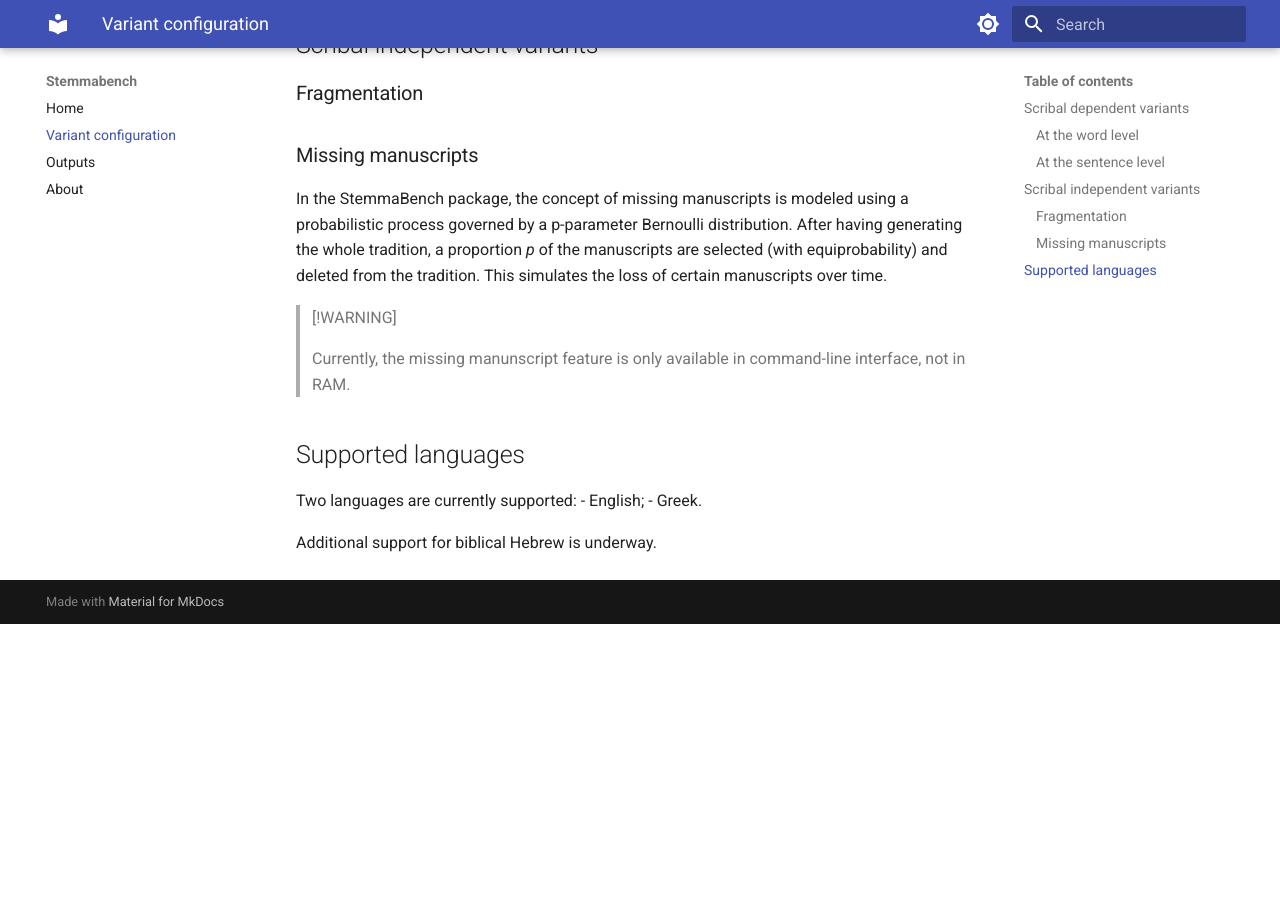
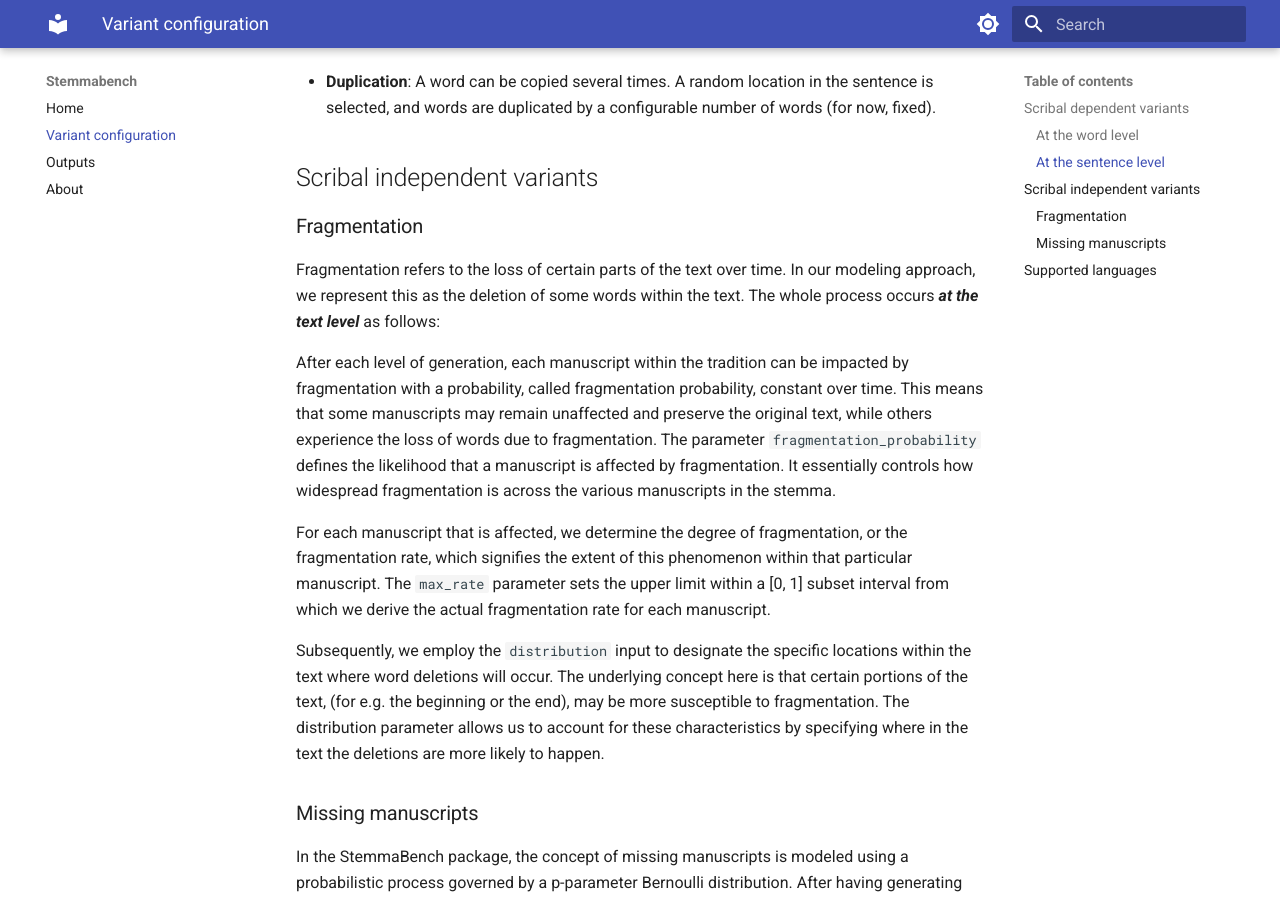
Before and after one commit to metz-theolab/stemmabench, an MkDocs documentation site: the page built from docs/variants.md, in a window 1280 px wide and 900 px high, scrolled down 1428 px. Built offline with MkDocs 1.6.1 and Material for MkDocs 9.7.7, drawn with Linux system fonts in a browser that asks for light colours; before the commit the page ends 2052 px from its top, so only the background shows below that; some of the changed text lies outside the part shown.

Commit message:
doc: Add a fragmentation section to the documentation.

````diff
--- a/docs/variants.md
+++ b/docs/variants.md
@@ -25,6 +25,12 @@ variants:
         nbr_words: 2
       law: Bernouilli
       rate: 0.1
+  texts:
+    fragmentation:
+      max_rate: 0.5
+      distribution:
+        law: Poisson
+        rate: 0.9
 
 stemma:
   depth: 2
@@ -35,6 +41,7 @@ stemma:
   missing_manuscripts:
     law: Bernouilli
     rate: 0.5
+  fragmentation_proba: 1
 ```
 
 ## Scribal dependent variants
@@ -57,6 +64,13 @@ Possible variants are:
 ## Scribal independent variants
 
 ### Fragmentation
+Fragmentation refers to the loss of certain parts of the text over time. In our modeling approach, we represent this as the deletion of some words within the text. The whole process occurs **_at the text level_** as follows:
+
+After each level of generation, each manuscript within the tradition can be impacted by fragmentation with a probability, called fragmentation probability, constant over time. This means that some manuscripts may remain unaffected and preserve the original text, while others experience the loss of words due to fragmentation. The parameter `fragmentation_probability` defines the likelihood that a manuscript is affected by fragmentation. It essentially controls how widespread fragmentation is across the various manuscripts in the stemma.
+
+For each manuscript that is affected, we determine the degree of fragmentation, or the fragmentation rate, which signifies the extent of this phenomenon within that particular manuscript. The `max_rate` parameter sets the upper limit within a [0, 1] subset interval from which we derive the actual fragmentation rate for each manuscript.
+
+Subsequently, we employ the `distribution` input to designate the specific locations within the text where word deletions will occur. The underlying concept here is that certain portions of the text, (for e.g. the beginning or the end), may be more susceptible to fragmentation. The distribution parameter allows us to account for these characteristics by specifying where in the text the deletions are more likely to happen.
 
 ### Missing manuscripts
 In the StemmaBench package, the concept of missing manuscripts is modeled using a probabilistic process governed by a p-parameter Bernoulli distribution. After having generating the whole tradition, a proportion *p* of the manuscripts are selected (with equiprobability) and deleted from the tradition. This simulates the loss of certain manuscripts over time.
````
